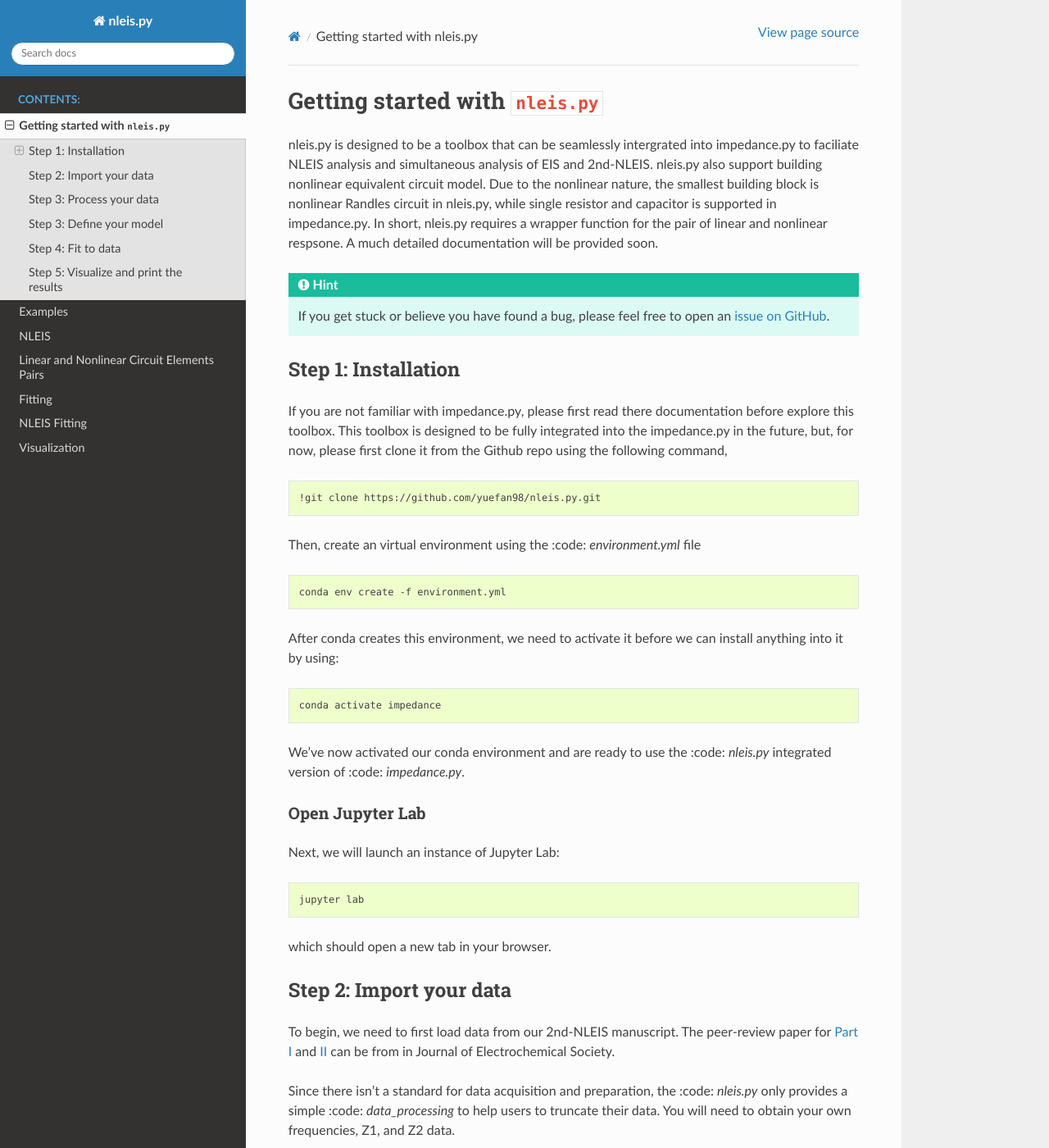
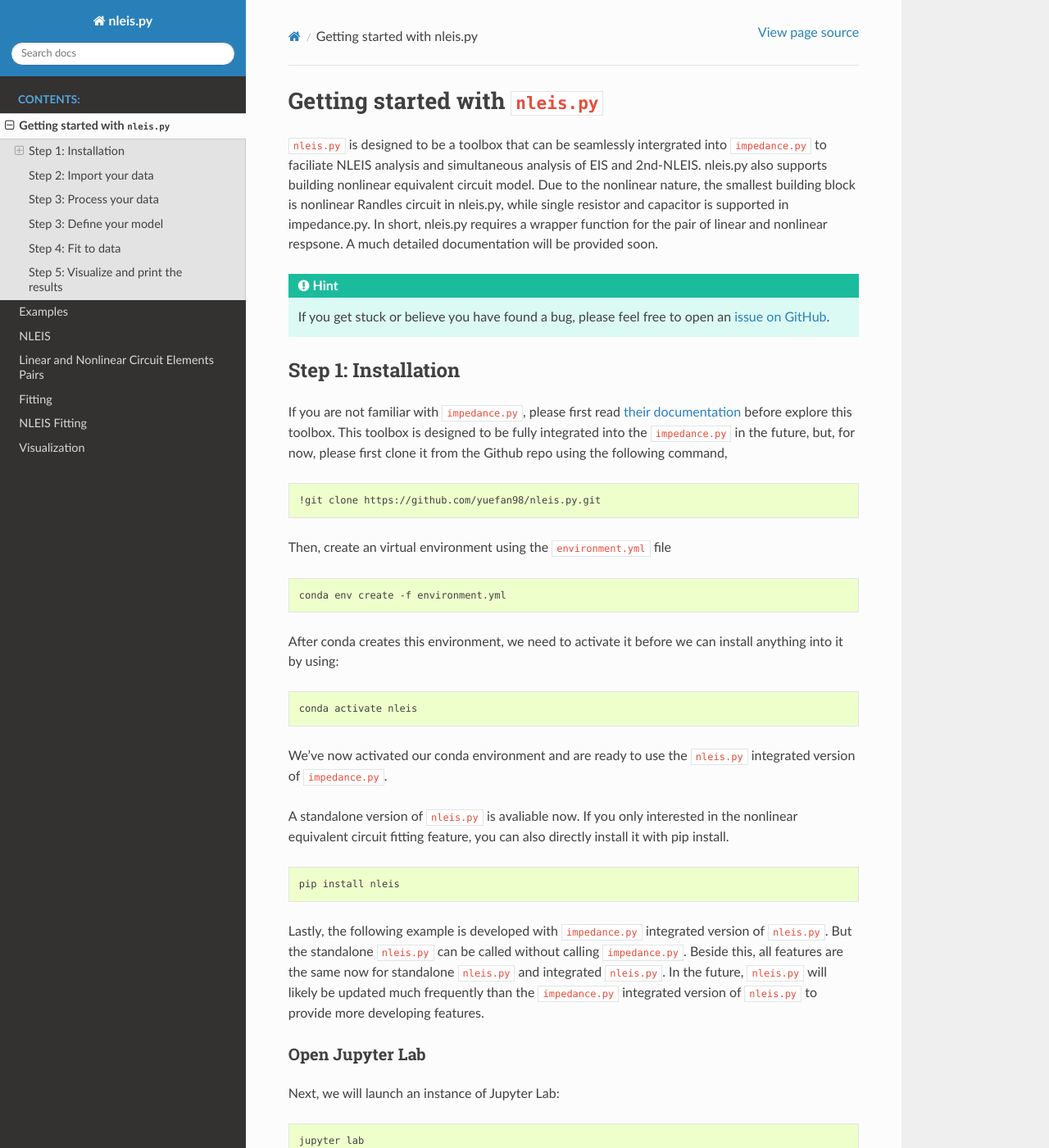
Before and after one commit to yuefan98/nleis.py, a Sphinx documentation site: the page built from docs/source/getting-started.rst, in a window 1280 px wide and 1400 px high. Shown: the whole window at 82% size. Built offline with Sphinx 7.4.7 and the Read the Docs theme 2.0.0, drawn with Linux system fonts in a browser that asks for light colours; pages that are not in the unit, such as notebooks, are missing from menus; some of the changed text lies outside the part shown.

Commit message:
Update getting-started.rst to include pip install capability for nleis.py

```diff
--- a/docs/source/getting-started.rst
+++ b/docs/source/getting-started.rst
@@ -2,7 +2,7 @@
 Getting started with :code:`nleis.py`
 =========================================
 
-nleis.py is designed to be a toolbox that can be seamlessly intergrated into impedance.py to faciliate NLEIS analysis and simultaneous analysis of EIS and 2nd-NLEIS. nleis.py also support building nonlinear equivalent circuit model. Due to the nonlinear nature, the smallest building block is nonlinear Randles circuit in nleis.py, while single resistor and capacitor is supported in impedance.py. In short, nleis.py requires a wrapper function for the pair of linear and nonlinear respsone. A much detailed documentation will be provided soon.
+:code:`nleis.py` is designed to be a toolbox that can be seamlessly intergrated into :code:`impedance.py` to faciliate NLEIS analysis and simultaneous analysis of EIS and 2nd-NLEIS. nleis.py also supports building nonlinear equivalent circuit model. Due to the nonlinear nature, the smallest building block is nonlinear Randles circuit in nleis.py, while single resistor and capacitor is supported in impedance.py. In short, nleis.py requires a wrapper function for the pair of linear and nonlinear respsone. A much detailed documentation will be provided soon.
 
 .. hint::
   If you get stuck or believe you have found a bug, please feel free to open an
@@ -11,13 +11,13 @@ nleis.py is designed to be a toolbox that can be seamlessly intergrated into imp
 Step 1: Installation
 ====================
 
-If you are not familiar with impedance.py, please first read there documentation before explore this toolbox. This toolbox is designed to be fully integrated into the impedance.py in the future, but, for now, please first clone it from the Github repo using the following command,
+If you are not familiar with :code:`impedance.py`, please first read `their documentation <https://impedancepy.readthedocs.io/en/latest/getting-started.html>`_ before explore this toolbox. This toolbox is designed to be fully integrated into the :code:`impedance.py` in the future, but, for now, please first clone it from the Github repo using the following command,
 
 .. code-block:: bash
 
     !git clone https://github.com/yuefan98/nleis.py.git
 
-Then, create an virtual environment using the :code: `environment.yml` file
+Then, create an virtual environment using the :code:`environment.yml` file
 
 .. code-block:: bash
 
@@ -28,9 +28,18 @@ install anything into it by using:
 
 .. code-block:: bash
 
-   conda activate impedance
+   conda activate nleis
 
-We've now activated our conda environment and are ready to use the :code: `nleis.py` integrated version of :code: `impedance.py`.
+We've now activated our conda environment and are ready to use the :code:`nleis.py` integrated version of :code:`impedance.py`.
+
+A standalone version of :code:`nleis.py` is avaliable now. If you only interested in the nonlinear equivalent circuit fitting feature, you can also directly install it with pip install.
+
+.. code-block:: bash
+
+    pip install nleis
+
+Lastly, the following example is developed with :code:`impedance.py` integrated version of :code:`nleis.py`. But the standalone :code:`nleis.py` can be called without calling :code:`impedance.py`. Beside this, all features are the same now for standalone :code:`nleis.py` and integrated :code:`nleis.py`. In the future, :code:`nleis.py` will likely be updated much frequently than the :code:`impedance.py` integrated version of :code:`nleis.py` to provide more developing features.
+
 
 Open Jupyter Lab
 ----------------
@@ -46,9 +55,9 @@ which should open a new tab in your browser.
 Step 2: Import your data
 ========================
 
-To begin, we need to first load data from our 2nd-NLEIS manuscript. The peer-review paper for `Part I <https://iopscience.iop.org/article/10.1149/1945-7111/ad15ca>`_ and `II <https://iopscience.iop.org/article/10.1149/1945-7111/ad2596>`_ can be from in Journal of Electrochemical Society.
+To begin, we need to first load data from our 2nd-NLEIS manuscripts. The peer-review paper for `Part I <https://iopscience.iop.org/article/10.1149/1945-7111/ad15ca>`_ and `II <https://iopscience.iop.org/article/10.1149/1945-7111/ad2596>`_ can be from in Journal of Electrochemical Society.
 
-Since there isn't a standard for data acquisition and preparation, the :code: `nleis.py` only provides a simple :code: `data_processing` to help users to truncate their data. You will need to obtain your own frequencies, Z1, and Z2 data.
+Since there isn't a standard for data acquisition and preparation, the :code:`nleis.py` only provides a simple :code:`data_processing` to help users to truncate their data. You will need to obtain your own frequencies, Z1, and Z2 data in order to use this function. A better data loading and processing function is under development.
 
 .. code-block:: python
 
@@ -65,7 +74,8 @@ Here, we provide a simple data processing function to help you truncate your dat
 
 .. code-block:: python
 
-    from impedance.models.nleis.nleis_fitting import data_processing
+    ## from nleis.nleis_fitting import data_processing ## Import command for standalone nleis.py
+    from impedance.models.nleis.nleis_fitting import data_processing ## Import command for integrated nleis.py
 
     f,Z1,Z2,f2_trunc,Z2_trunc = data_processing(frequencies,Z1,Z2)
 
@@ -76,12 +86,13 @@ Unlike :code:`impedance.py`, the smallest building block is a nonlinear Randles
 
 .. code-block:: python
 
-    from impedance.models.nleis import EISandNLEIS
+    ## from nleis import EISandNLEIS ##Import command for integrated nleis.py
+    from impedance.models.nleis import EISandNLEIS ##Import command for integrated nleis.py
 
     circ_str_1 = 'L0-R0-TDS0-TDS1'
     circ_str_2 = 'd(TDSn0,TDSn1)'
 
-    initial_guess_3 = [1e-7,1e-3 # L0,RO
+    initial_guess = [1e-7,1e-3 # L0,RO
                        ,5e-3,1e-3,10,1e-2,100,10,0.1 ## TDS0 + additioal nonlinear parameters
                        ,1e-3,1e-3,1e-3,1e-2,1000,0,0 ## TDS1 + additioal nonlinear parameters
                        ]
@@ -102,11 +113,11 @@ Step 5: Visualize and print the results
 
 .. code-block:: python
 
-    circuit_3.plot(f_data=f, Z1_data =Z1, Z2_data= Z2, kind='nyquist')
+    circuit.plot(f_data=f, Z1_data =Z1, Z2_data= Z2, kind='nyquist')
     plt.tight_layout()
     plt.show()
 
-    print(circuit_3)
+    print(circuit)
 
 .. image:: _static/example_fit.png
 
@@ -193,4 +204,5 @@ Step 5: Visualize and print the results
    - Nonlinear Randles circuit with spherical diffusion: **`[RCS,RCSn]`**
    - Nonlinear Transmission Line model with two RC branches (charge transfer only): **`[TLM,TLMn]`**
    - Nonlinear Transmission Line model with two RC branches, and spherical diffusion on one RC: **`[TLMS,TLMSn]`**
-   - Nonlinear Transmission Line model (charge transfer only; developed for validating with analytical solution): **`[Tsn]`**
+
+There are also under development verion of current distribution fucntions for linear and nonlinear TLMs. A detailed description will be included in the future.
```
Also changed, not shown: other parts of docs/source/getting-started.rst (+2 -2 lines).
